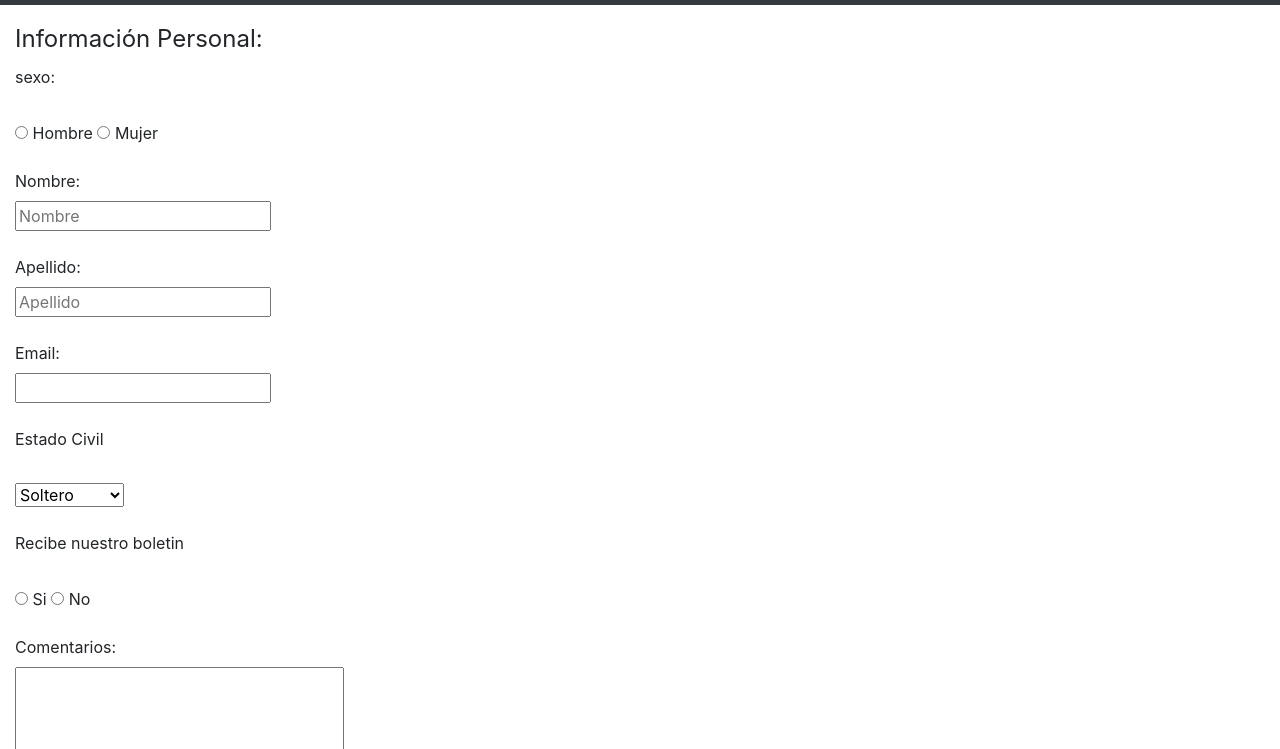
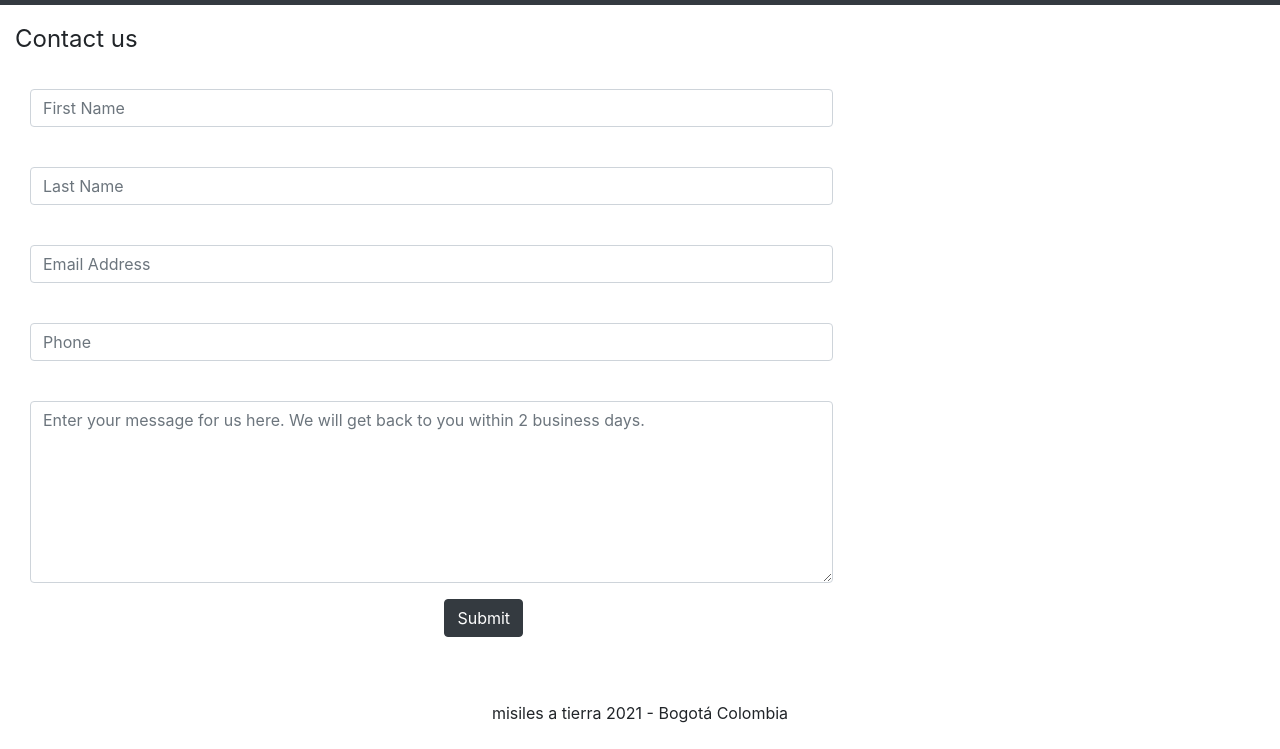
Before and after one commit to santherc/nuevaversiondelproyecto, a website: page pages/contacto.html in a window 1280 px wide. Shown: the part 51-800 px from the top of the page. Drawn offline with nearby package versions, Linux system fonts and the light colour scheme; files that its build step writes are made by us from their sources.

Commit message:
Actualizaciones
Modificaciones de acuerdo a la entrega

```diff
--- a/package.json
+++ b/package.json
@@ -1,7 +1,7 @@
 {
     "name": "santiagohernandez",
     "version": "1.0.0",
-    "description": "sass de mi priyecto",
+    "description": "sass de mi proyecto Misiles a Tierra. Pagina de mi antigua banda",
     "main": "index.js",
     "scripts": {
         "test": "echo \"Error: no test specified\" && exit 1",
--- a/pages/contacto.html
+++ b/pages/contacto.html
@@ -10,6 +10,8 @@
     <link href="https://fonts.googleapis.com/css?family=Montserrat" rel="stylesheet" type="text/css">
     <title>Home</title>
 </head>
+<!-- página principal con el nuevo formulario de contacto de la banda -->
+<header>
 
     <body class="indexBody">
         <nav class="navbar navbar-expand-md navbar-dark bg-dark mb-3">
@@ -31,41 +33,66 @@
                 </div>
             </div>
         </nav>
+</header>
 <div id="band" class="container-fluid">
-        <div class="main">
-            <form action="contacto.html" method="GET">
+    <div class="row">
+        <div class="col-md-12">
+            <div class="well well-sm">
+                <form class="form-horizontal" method="post">
                     <fieldset>
-                    <legend>Información Personal:</legend>
-                    <label for="sexo">sexo:</label> <br><br>
-                    <input type="radio" name="sexo" value="hombre"> Hombre
-                    <input type="radio" name="sexo" value="mujer"> Mujer
-                    <br><br>
-                    <label for="nombre">Nombre:</label><br>
-                    <input type="text" id="nombre" name="nombre" placeholder="Nombre"><br><br>
-                    <label for="apellido">Apellido:</label><br>
-                    <input type="text" id="apellido" name="apellido" placeholder="Apellido"><br><br>
-                    <label for="email">Email:</label><br>
-                    <input type="email" id="email" name="email"><br><br>
-                    <label for="estado_civil">Estado Civil</label><br><br>
-                    <select name="estado_civil" id="estado_civil">
-                        <option value="estado_civil" selected="">Soltero</option>
-                        <option value="estado_civil">Casado</option>
-                        <option value="estado_civil">Divorciado</option>
-                        <option value="estado_civil">Unión Libre</option>
-                    </select><br><br>
-                    <label for="recibir_boletin">Recibe nuestro boletin</label> <br><br>
-                    <input type="radio" name="recibir" value="Si"> Si
-                    <input type="radio" name="recibir" value="No"> No
-                    <br><br>
-                    <label for="comentarios">Comentarios:</label><br>
-                    <textarea name="comentarios" id="comentarios" cols="30" rows="10"></textarea><br><br>
-                    <label for="birthday">Birthday:</label>
-                    <input type="date" id="birthday" name="birthday"><br><br>
-                    <input type="submit" value="Enviar">
+                        <legend class="text-left header">Contact us</legend>
+
+                        <div class="form-group">
+                            <span class="col-md-1 col-md-offset-2 text-center"><i
+                                        class="fa fa-user bigicon"></i></span>
+                            <div class="col-md-8">
+                                <input id="fname" name="name" type="text" placeholder="First Name" class="form-control">
+                            </div>
+                        </div>
+                        <div class="form-group">
+                            <span class="col-md-1 col-md-offset-2 text-center"><i
+                                        class="fa fa-user bigicon"></i></span>
+                            <div class="col-md-8">
+                                <input id="lname" name="name" type="text" placeholder="Last Name" class="form-control">
+                            </div>
+                        </div>
+
+                        <div class="form-group">
+                            <span class="col-md-1 col-md-offset-2 text-center"><i
+                                        class="fa fa-envelope-o bigicon"></i></span>
+                            <div class="col-md-8">
+                                <input id="email" name="email" type="text" placeholder="Email Address" class="form-control">
+                            </div>
+                        </div>
+
+                        <div class="form-group">
+                            <span class="col-md-1 col-md-offset-2 text-center"><i
+                                        class="fa fa-phone-square bigicon"></i></span>
+                            <div class="col-md-8">
+                                <input id="phone" name="phone" type="text" placeholder="Phone" class="form-control">
+                            </div>
+                        </div>
+
+                        <div class="form-group">
+                            <span class="col-md-1 col-md-offset-2 text-center"><i
+                                        class="fa fa-pencil-square-o bigicon"></i></span>
+                            <div class="col-md-8">
+                                <textarea class="form-control" id="message" name="message" placeholder="Enter your message for us here. We will get back to you within 2 business days." rows="7"></textarea>
+                            </div>
+                        </div>
+
+                        <div class="form-group">
+                            <div class="col-md-9 text-center">
+                                <button type="submit" class="btn btn-dark btn-md">Submit</button>
+                            </div>
+                        </div>
                     </fieldset>
                 </form>
             </div>
         </div>
+    </div>
+</div>
+
 <!-- Footer -->
 <footer class="text-center">
     <a class="up-arrow" href="#myPage" data-toggle="tooltip" title="TO TOP">
```
Also changed, not shown: Index.html (+6 -4 lines), pages/bio.html (+13 -8 lines), pages/discografía.html (+4 -1 lines), pages/media.html (+14 -16 lines). Lines whose indentation alone changed are shown as unchanged.
